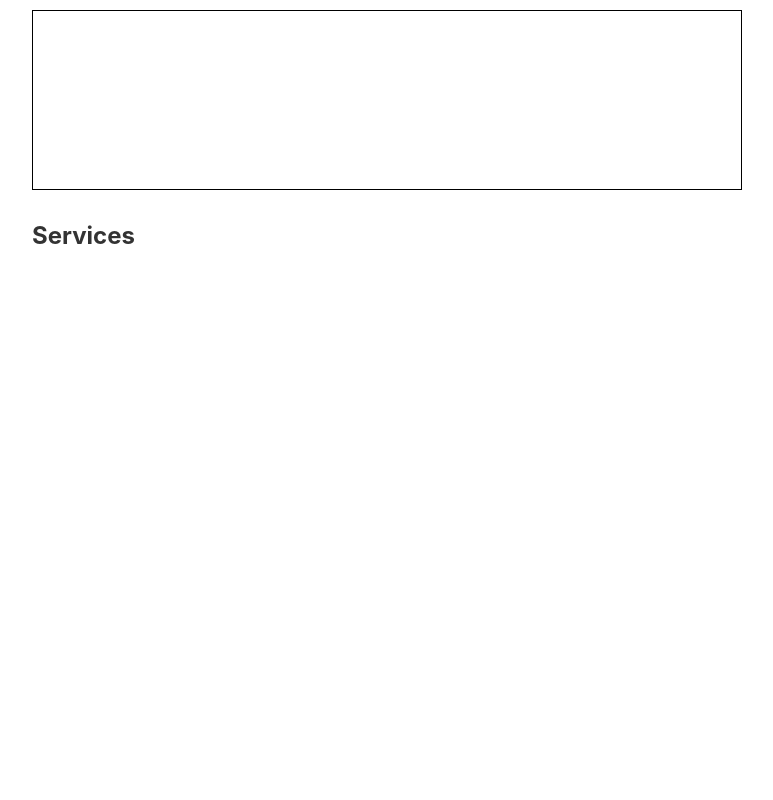
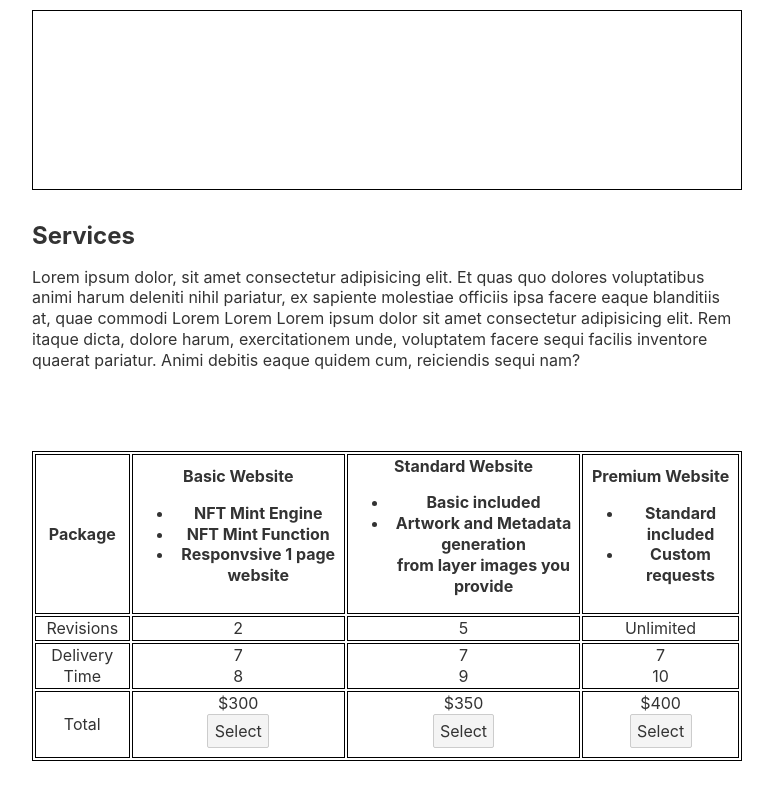
Before and after one commit to Itahand/upgraded-journey, a Svelte app: page / in a window 1280 px wide. Shown: the part 1554-2354 px from the top of the page, without its empty margins (378-1151 px from the left). Built offline with nearby package versions, Linux system fonts and the light colour scheme.

Commit message:
Services remodel

```diff
--- a/src/App.svelte
+++ b/src/App.svelte
@@ -118,6 +118,7 @@
 	{#if !lang.spanish}
 
 	<section id="portafolio">
+
 		<h1>My Project</h1>
 		<span>Lorem ipsum dolor, sit amet consectetur adipisicing elit. Et quas quo dolores voluptatibus animi harum deleniti nihil pariatur, ex sapiente molestiae officiis ipsa facere eaque blanditiis at, quae commodi Lorem Lorem Lorem ipsum dolor sit amet consectetur adipisicing elit. Rem itaque dicta, dolore harum, exercitationem unde, voluptatem facere sequi facilis inventore quaerat pariatur. Animi debitis eaque quidem cum, reiciendis sequi nam?</span>
 		<div>
@@ -136,38 +137,90 @@
 	<section id="portafolio">
 		<h1>Mi Proyecto</h1>
 		<span>Lorem ipsum dolor, sit amet consectetur adipisicing elit. Et quas quo dolores voluptatibus animi harum deleniti nihil pariatur, ex sapiente molestiae officiis ipsa facere eaque blanditiis at, quae commodi Lorem Lorem Lorem ipsum dolor sit amet consectetur adipisicing elit. Rem itaque dicta, dolore harum, exercitationem unde, voluptatem facere sequi facilis inventore quaerat pariatur. Animi debitis eaque quidem cum, reiciendis sequi nam?</span>
+		<div>
+
+		</div>
+		<div>
+
+		</div>
+		<div>
+
+		</div>
 	</section>
 	{/if}
 
 {#if !lang.spanish}
 	<section id="servicios">
-		<div class="services">
-			<h1><span>Services</span></h1>
-		</div>
-		<div class="services2">
-			<div>
+		<h1>Services</h1>
+		<span>Lorem ipsum dolor, sit amet consectetur adipisicing elit. Et quas quo dolores voluptatibus animi harum deleniti nihil pariatur, ex sapiente molestiae officiis ipsa facere eaque blanditiis at, quae commodi Lorem Lorem Lorem ipsum dolor sit amet consectetur adipisicing elit. Rem itaque dicta, dolore harum, exercitationem unde, voluptatem facere sequi facilis inventore quaerat pariatur. Animi debitis eaque quidem cum, reiciendis sequi nam?</span>
+		<table style="width:100%">
+			<tr>
+				<th>Package</th>
 
-			</div>
-			<div>
-
-			</div>
-		</div>
+				<th>Basic Website
+					<br>
+					<ul>
+						<li>NFT Mint Engine</li>
+						<li>NFT Mint Function</li>
+						<li>Responvsive 1 page website</li>
+					</ul>
+				</th>
+				<th>Standard Website
+					<br>
+					<ul>
+						<li>Basic included</li>
+						<li>Artwork and Metadata generation<br> from layer images you provide</li>
+					</ul>
+				</th>
+				<th>Premium Website
+					<br>
+					<ul>
+						<li>Standard included</li>
+						<li>Custom requests</li>
+					</ul>
+				</th>
+			</tr>
+			<tr>
+				<td>Revisions</td>
+				<td>2</td>
+				<td>5</td>
+				<td>Unlimited</td>
+			</tr>
+			<tr>
+				<td>Delivery Time</td>
+				<td>
+					7<br>8
+				</td>
+				<td>
+					7<br>9
+				</td>
+				<td>
+					7<br>10
+				</td>
+			</tr>
+			<tr>
+				<td>Total</td>
+				<td>
+					$300<br>
+					<button>Select</button>
+				</td>
+				<td>
+					$350<br>
+					<button>Select</button>
+				</td>
+				<td>
+					$400<br>
+					<button>Select</button>
+				</td>
+			</tr>
+		</table>
 	</section>
 
 	{:else}
 
 	<section id="servicios">
-		<div class="services">
-			<h3><span class="altH2">Servicios</span></h3>
-		</div>
-		<div class="services2">
-			<div>
-
-			</div>
-			<div>
-
-			</div>
-		</div>
+		<h1>Servicios</h1>
+		<span>Lorem ipsum dolor, sit amet consectetur adipisicing elit. Et quas quo dolores voluptatibus animi harum deleniti nihil pariatur, ex sapiente molestiae officiis ipsa facere eaque blanditiis at, quae commodi Lorem Lorem Lorem ipsum dolor sit amet consectetur adipisicing elit. Rem itaque dicta, dolore harum, exercitationem unde, voluptatem facere sequi facilis inventore quaerat pariatur. Animi debitis eaque quidem cum, reiciendis sequi nam?</span>
 	</section>
 	{/if}
 
@@ -184,6 +237,18 @@
 		width: 75vw;
 		margin: auto;
 		text-align: left;
+	}
+	*,
+	*:before,
+	*:after
+	{
+		box-sizing: border-box;
+	}
+	.idioma {
+		background: transparent;
+		transition: ease-in-out 200ms;
+		border-radius: 15%;
+		border: 2px solid wheat;
 	}
 	.header {
 		display: none;
@@ -246,31 +311,18 @@
 
 	/* Services Section */
 
-	.services2 {
+	table, th, td {
+  border:1px solid black;
+	text-align: center;
+	}
+	#servicios {
 		display: flex;
 		flex-direction: column;
-		justify-content: space-between;
-		width: 100%;
 	}
-	.services2 div {
-		width: 100%;
+	#servicios table {
+		margin: 5rem auto;
 	}
-	.services2 div div {
-		width: 75%;
-		margin: auto;
-	}
-	.idioma {
-		background: transparent;
-		transition: ease-in-out 200ms;
-		border-radius: 15%;
-		border: 2px solid wheat;
-	}
-	*,
-	*:before,
-	*:after
-	{
-		box-sizing: border-box;
-	}
+
 	@media (min-width: 640px) {
 		main {
 			max-width: none;
@@ -291,12 +343,6 @@
 		#about > div {
 		text-align: left;
 		}
-		.services {
-			margin-bottom: 2.5rem;
-		}
-		.services2 {
-			flex-direction: row;
-		}
 		#portafolio {
 			margin-top: 10rem;
 			justify-content: space-around;
```
